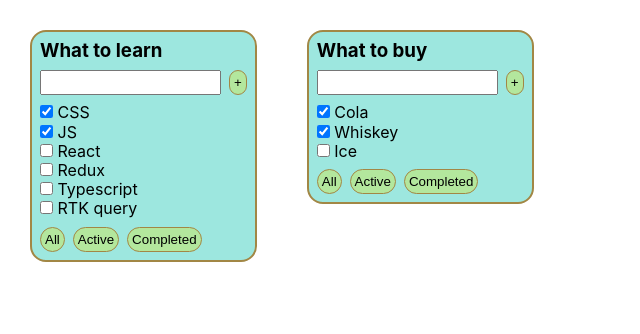
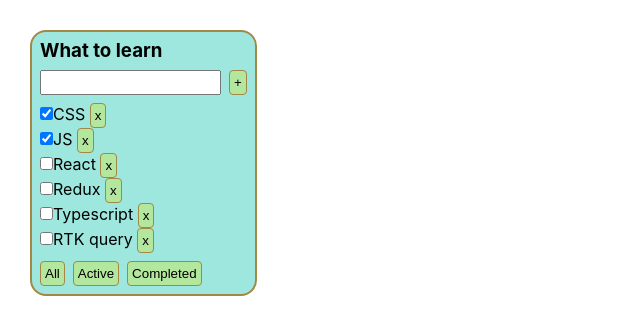
Before and after one commit to golzi99/TodoList, a React (Create React App) app: page / in a window 1280 px wide. Shown: the top 334 px of the page, without its empty margins (0-640 px from the left). Built offline with nearby package versions, Linux system fonts and the light colour scheme.

Commit message:
15.08.2024 add useState for remove and filter tasks

```diff
--- a/src/App.tsx
+++ b/src/App.tsx
@@ -1,29 +1,45 @@
-import React from 'react';
+import React, {useState} from 'react';
 import './App.css';
-import {Todolist} from "./components/Todolist";
-import { TaskProps } from './types/types';
+import {Todolist} from './components/Todolist';
+import {FilterValues, TaskProps} from './types/types';
 
 function App() {
+    // let task2: Array<TaskProps> = [
+    //     {id: 1, title: "Cola", isDone: true},
+    //     {id: 2, title: "Whiskey", isDone: true},
+    //     {id: 3, title: "Ice", isDone: false}
+    // ]
 
-    let task1: Array<TaskProps> = [
+    const [tasks1, setTasks] = useState<Array<TaskProps>>([
         {id: 1, title: "CSS", isDone: true},
         {id: 2, title: "JS", isDone: true},
         {id: 3, title: "React", isDone: false},
         { id: 4, title: 'Redux', isDone: false },
         { id: 5, title: 'Typescript', isDone: false },
-        { id: 6, title: 'RTK query', isDone: false },
-    ]
+        { id: 6, title: 'RTK query', isDone: false }
+    ])
+    const [filter, setFilter] = useState<FilterValues>("all")
 
-    let task2: Array<TaskProps> = [
-        {id: 1, title: "Cola", isDone: true},
-        {id: 2, title: "Whiskey", isDone: true},
-        {id: 3, title: "Ice", isDone: false}
-    ]
+    const removeTask = (id: number) => {
+        let filteredTasks = tasks1.filter(t => t.id !== id)
+        setTasks(filteredTasks)
+    }
+
+    const changeFilter = (value: FilterValues) => {
+        setFilter(value)
+    }
+
+    let tasksForTodoList = tasks1
+    if (filter === "active") {
+        tasksForTodoList = tasks1.filter(t => !t.isDone)
+    } else if (filter === "completed") {
+        tasksForTodoList = tasks1.filter(t => t.isDone)
+    }
 
     return (
         <div className="App">
-           <Todolist title={"What to learn"} tasks={task1}/>
-           <Todolist title={"What to buy"} tasks={task2}/>
+           <Todolist title={"What to learn"} tasks={tasksForTodoList} removeTask={removeTask} changeFilter={changeFilter}/>
+           {/*<Todolist title={"What to buy"} tasks={task2} removeTask={removeTask}/>*/}
         </div>
     );
 }
--- a/src/components/Button.tsx
+++ b/src/components/Button.tsx
@@ -1,14 +1,27 @@
 import React from 'react';
 import styled from 'styled-components';
-import {myTheme} from "../styles/Theme.styled";
+import {myTheme} from '../styles/Theme.styled';
+import {FilterValues} from '../types/types';
 
 type ButtonProps = {
-    title: string
+    title: string,
+    onClick: (params?: any) => void;
+    filterValue?: FilterValues,
+    id?: number
 }
 
-export const Button = ({title}: ButtonProps) => {
+export const Button = (props: ButtonProps) => {
     return (
-        <StyledButton>{title}</StyledButton>
+        <StyledButton onClick={() => {
+            if (props.filterValue) {
+                props.onClick(props.filterValue)
+            } else if (props.id) {
+                props.onClick(props.id)
+            }
+            props.onClick()
+        }}>
+            {props.title}
+        </StyledButton>
     );
 };
 
@@ -18,7 +31,7 @@ const StyledButton = styled.button`
   background-color: ${myTheme.colors.lightGreen};
   padding: 4px;
   border: ${myTheme.colors.borderColor} 1px solid;
-  border-radius: 16px;
+  border-radius: 4px;
   z-index: 1;
   overflow: hidden;
 
--- a/src/components/Todolist.tsx
+++ b/src/components/Todolist.tsx
@@ -1,41 +1,45 @@
-import React from "react";
-import {Button} from "./Button";
-import styled from "styled-components";
-import {FlexWrapper} from "./FlexWrapper";
-import {myTheme} from "../styles/Theme.styled";
-import {TaskProps} from "../types/types";
+import React from 'react';
+import {Button} from './Button';
+import styled from 'styled-components';
+import {FlexWrapper} from './FlexWrapper';
+import {myTheme} from '../styles/Theme.styled';
+import {FilterValues, TaskProps} from '../types/types';
 
 type TodolistProps = {
     title: string,
-    tasks: Array<TaskProps>
+    tasks: Array<TaskProps>,
+    removeTask: (id: number) => void,
+    changeFilter: (value: FilterValues) => void
 }
 
-export const Todolist = ({title, tasks}: TodolistProps) => {
+export const Todolist = ({title, tasks, removeTask, changeFilter}: TodolistProps) => {
 
     const tasksList: Array<JSX.Element> = tasks.map((task) => {
         return (
             <li key={task.id}>
-                <input type="checkbox" checked={task.isDone}/> <span>{task.title}</span>
+                <input type="checkbox" checked={task.isDone}/>
+                <span>{task.title} </span>
+                <Button title={"x"} onClick={() => {removeTask(task.id)}}/>
             </li>
         )
     })
 
     return (
-        <StyledTodoList direction={"column"} gap={"8px"}>
+        <StyledTodoList direction={'column'} gap={'8px'}>
             <h3>{title}</h3>
-            <FlexWrapper gap={"8px"}>
+            <FlexWrapper gap={'8px'}>
                 <input/>
-                <Button title={"+"}/>
+                <Button title={'+'} onClick={() => {console.log("add")}}/>
             </FlexWrapper>
             {tasks.length === 0 ? <p>Тасок нет</p> :
                 <ul>
                     {tasksList}
                 </ul>
             }
-            <FlexWrapper gap={"8px"}>
-                <Button title={"All"}/>
-                <Button title={"Active"}/>
-                <Button title={"Completed"}/>
+            <FlexWrapper gap={'8px'}>
+                <Button title={'All'} onClick={() => changeFilter("all")}/>
+                <Button title={'Active'} onClick={() => changeFilter("active")}/>
+                <Button title={'Completed'} onClick={() => changeFilter("completed")}/>
             </FlexWrapper>
         </StyledTodoList>
     )
--- a/src/types/types.ts
+++ b/src/types/types.ts
@@ -3,3 +3,5 @@ export type TaskProps = {
     title: string,
     isDone: boolean
 }
+
+export type FilterValues = "all" | "active" | "completed"
```
